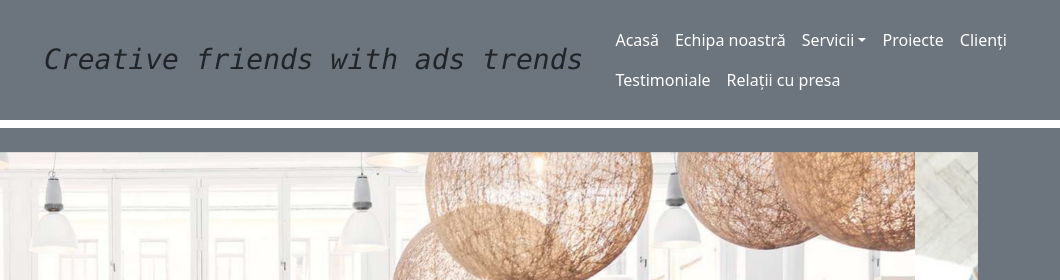
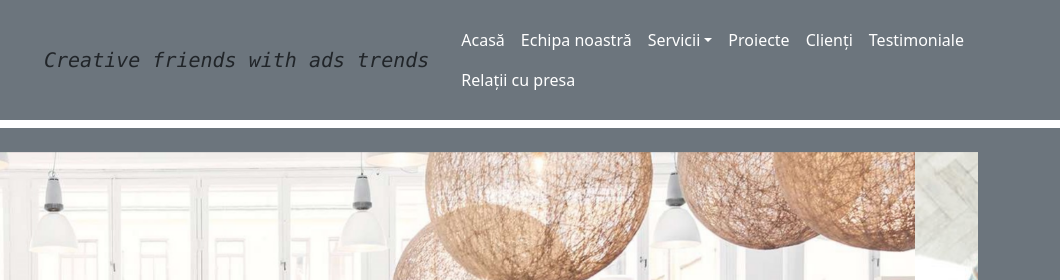
Before and after one commit to alexandra2639/PR-eative, a plain HTML site: page index.html in a window 1280 px wide. Shown: the top 280 px of the page, 220-1280 px from the left. Drawn offline with nearby package versions, Linux system fonts and the light colour scheme.

Commit message:
Update index.html

```diff
--- a/index.html
+++ b/index.html
@@ -15,7 +15,7 @@
     <nav class="navbar navbar-expand-sm navbar-light bg-secondary">
         <div class="container-fluid">
           <img src="./img/logo5.png" class="rounded mx-4 mt-1" style="width:180px">
-            <span> <a href="index.html" class="navbar-brand mx-4 text-dark fs-3 font-monospace fst-italic  fst-bold fw-light">Creative friends with ads trends</a> </span>
+            <span> <a href="index.html" class="navbar-brand mx-4 text-dark fs-2.5 font-monospace fst-italic  fst-bold fw-light">Creative friends with ads trends</a> </span>
             <button type="button" class="navbar-toggler" data-bs-toggle="collapse" data-bs-target="#navbarCollapse">
                 <span class="navbar-toggler-icon"></span>
             </button>
```
